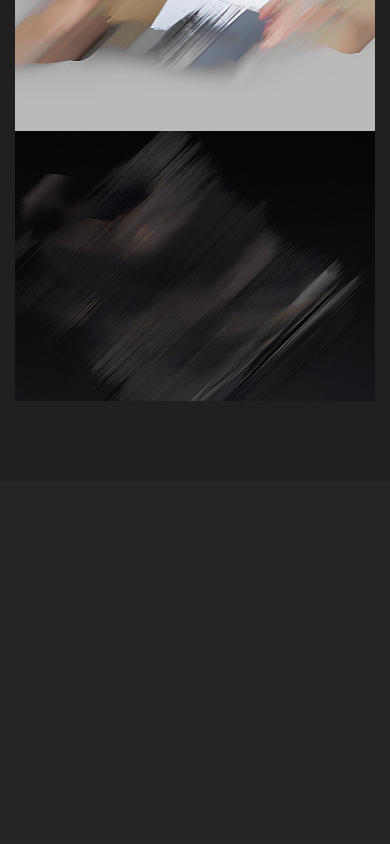
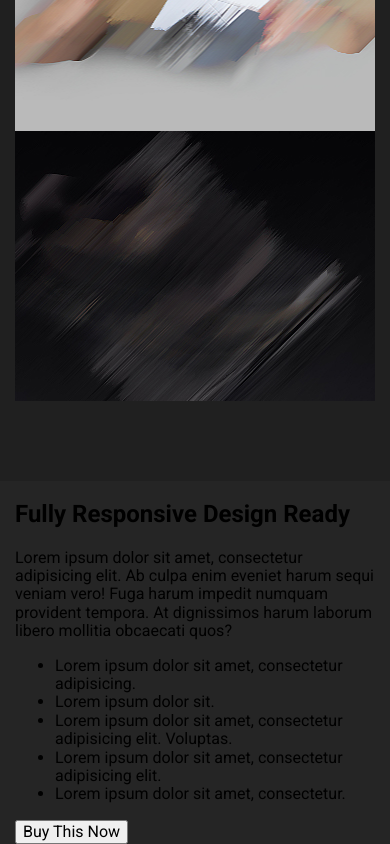
Before and after one commit to Belchenkov/grid-exe, a website: page index.html in a window 390 px wide. Shown: the part 2917-3761 px from the top of the page. Before the commit the page ends 3398 px from the top, so only its background shows below. Drawn offline with nearby package versions, Linux system fonts and the light colour scheme; files that its build step writes are made by us from their sources; no server answers; files whose address does not match are found by name.

Commit message:
Section Responsive HTML

```diff
--- a/index.html
+++ b/index.html
@@ -207,6 +207,28 @@
       </ul>
     </section>
     <!-- end of section Works  -->
+
+    <!-- section Responsive  -->
+    <section class="responsive">
+      <div class="responsive__wrap wrap">
+        <div class="responsive__information">
+          <h2 class="responsive__title">Fully Responsive Design Ready</h2>
+          <p class="responsive__text">
+            Lorem ipsum dolor sit amet, consectetur adipisicing elit. Ab culpa enim eveniet harum sequi veniam vero!
+            Fuga harum impedit numquam provident tempora. At dignissimos harum laborum libero mollitia obcaecati quos?
+          </p>
+          <ul class="responsive__list list">
+            <li class="list__element">Lorem ipsum dolor sit amet, consectetur adipisicing.</li>
+            <li class="list__element">Lorem ipsum dolor sit.</li>
+            <li class="list__element">Lorem ipsum dolor sit amet, consectetur adipisicing elit. Voluptas.</li>
+            <li class="list__element">Lorem ipsum dolor sit amet, consectetur adipisicing elit.</li>
+            <li class="list__element">Lorem ipsum dolor sit amet, consectetur.</li>
+          </ul>
+          <button class="responsive__button">Buy This Now</button>
+        </div>
+      </div>
+    </section>
+    <!-- end of section Responsive  -->
   </div>
 </body>
 </html>
```
Also changed, not shown: build/index.html.
